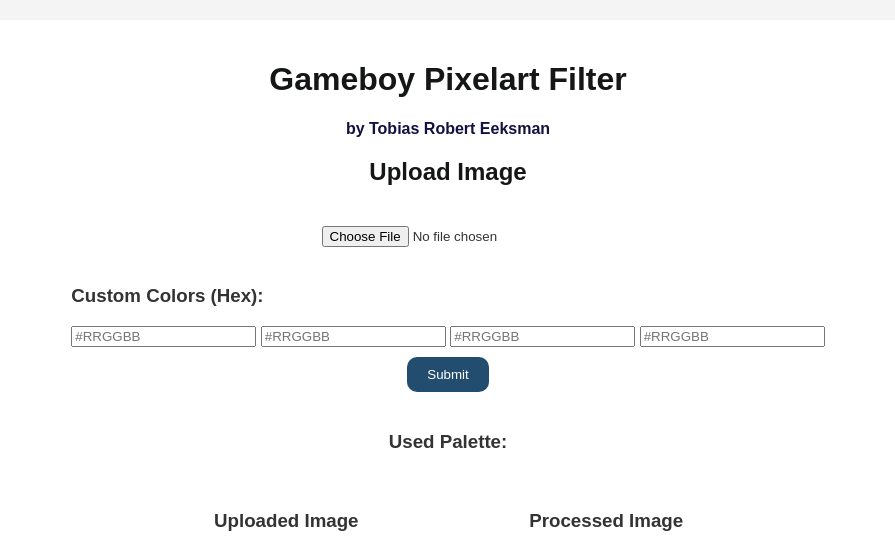
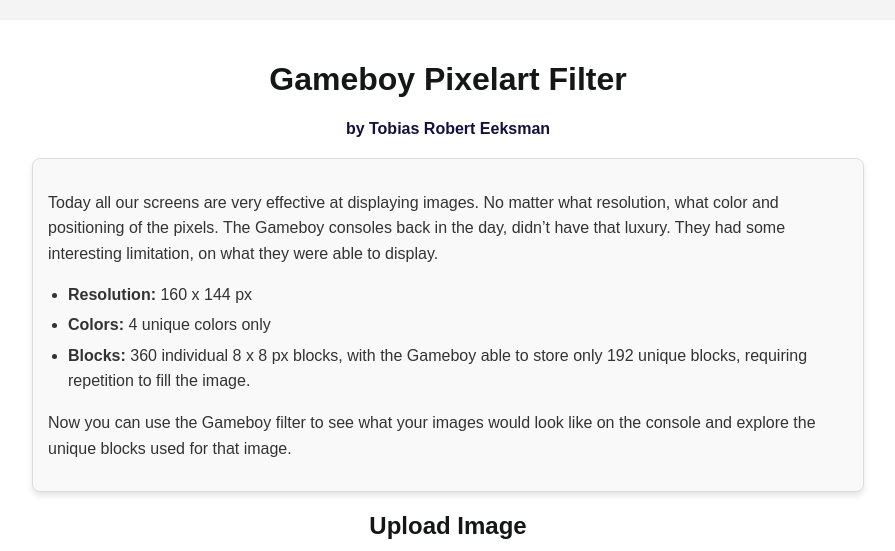
Before and after one commit to TobiasRobertEeksman/Gameboy-Pixelart, a Flask app: page / in a window 1280 px wide. Shown: the top 551 px of the page, without its empty margins (192-1087 px from the left). Run offline with Flask 3, Linux system fonts and the light colour scheme.

Commit message:
intro text added

```diff
--- a/templates/index.html
+++ b/templates/index.html
@@ -11,6 +11,19 @@
     <main>
         <h1>Gameboy Pixelart Filter</h1>
         <h4 style ="color:#12113f; text-align:center;margin: 0;">by Tobias Robert Eeksman</h4>
+        <div class="intro-text">
+            <p>
+                Today all our screens are very effective at displaying images. No matter what resolution, what color and positioning of the pixels. The Gameboy consoles back in the day, didn’t have that luxury. They had some interesting limitation, on what they were able to display.
+            </p>
+            <ul>
+                <li><strong>Resolution:</strong> 160 x 144 px</li>
+                <li><strong>Colors:</strong> 4 unique colors only</li>
+                <li><strong>Blocks:</strong> 360 individual 8 x 8 px blocks, with the Gameboy able to store only 192 unique blocks, requiring repetition to fill the image.</li>
+            </ul>
+            <p>
+                Now you can use the Gameboy filter to see what your images would look like on the console and explore the unique blocks used for that image.
+            </p>
+        </div>
         <!-- Upload Form -->
         <div>
             <h2>Upload Image</h2>
```
